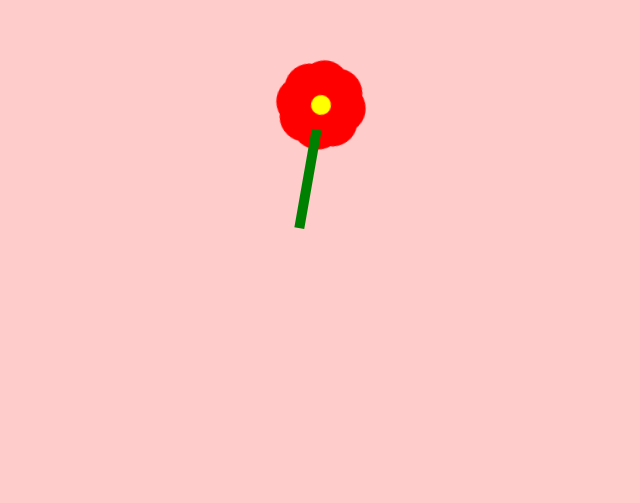
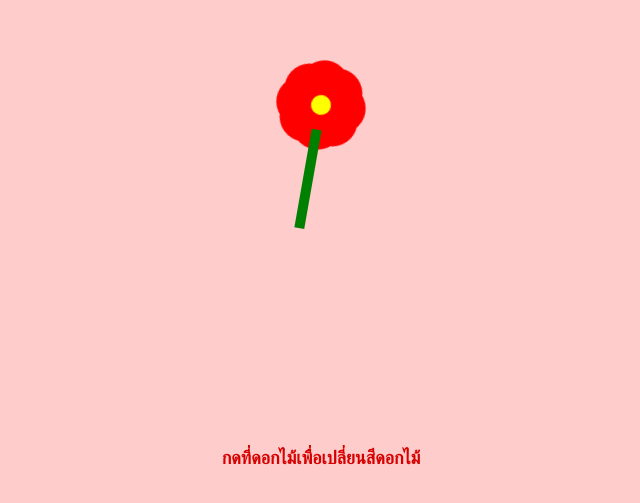
Before and after one commit to thanadon145/thanadon145.io, a plain HTML site: page index.html in a window 1280 px wide. Shown: the part 303-806 px from the top of the page, without its empty margins (319-959 px from the left). Drawn offline with Linux system fonts and the light colour scheme.

Commit message:
add text

```diff
--- a/index.html
+++ b/index.html
@@ -19,6 +19,7 @@
         <div class="center"></div>
         <div class="stem"></div>
     </div>
+    <p class="instruction">กดที่ดอกไม้เพื่อเปลี่ยนสีดอกไม้</p>
 
     <script src="script.js"></script>
 </body>
--- a/styyle.css
+++ b/styyle.css
@@ -60,3 +60,15 @@ body {
 .flower {
     animation: sway 2s infinite alternate ease-in-out;
 }
+
+.instruction {
+    font-size: 18px;
+    color: #d60000;
+    font-weight: bold;
+    text-align: center;
+    position: fixed;
+    width: 100%;
+    bottom: 10px;
+    left: 50%;
+    transform: translateX(-50%);
+}
```
